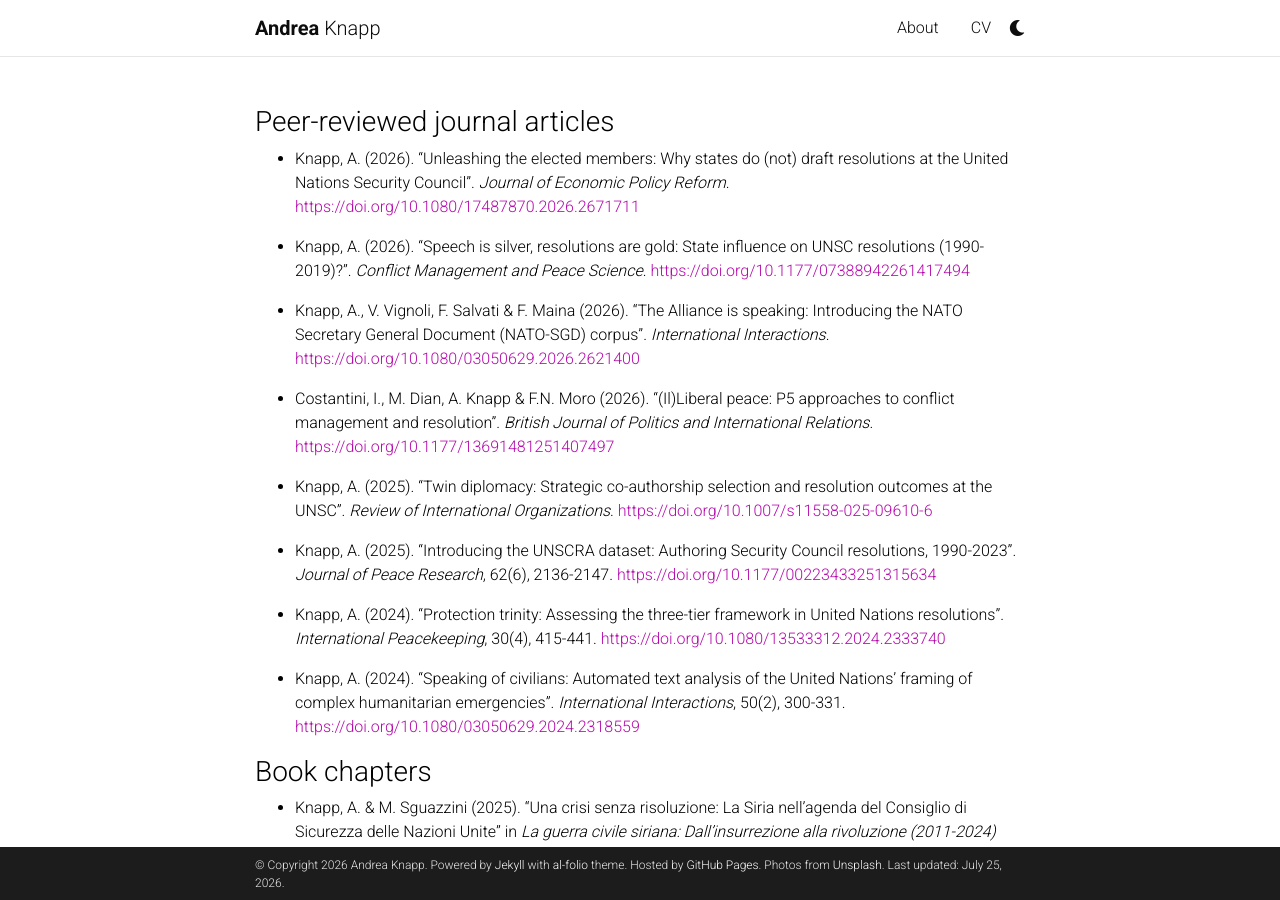
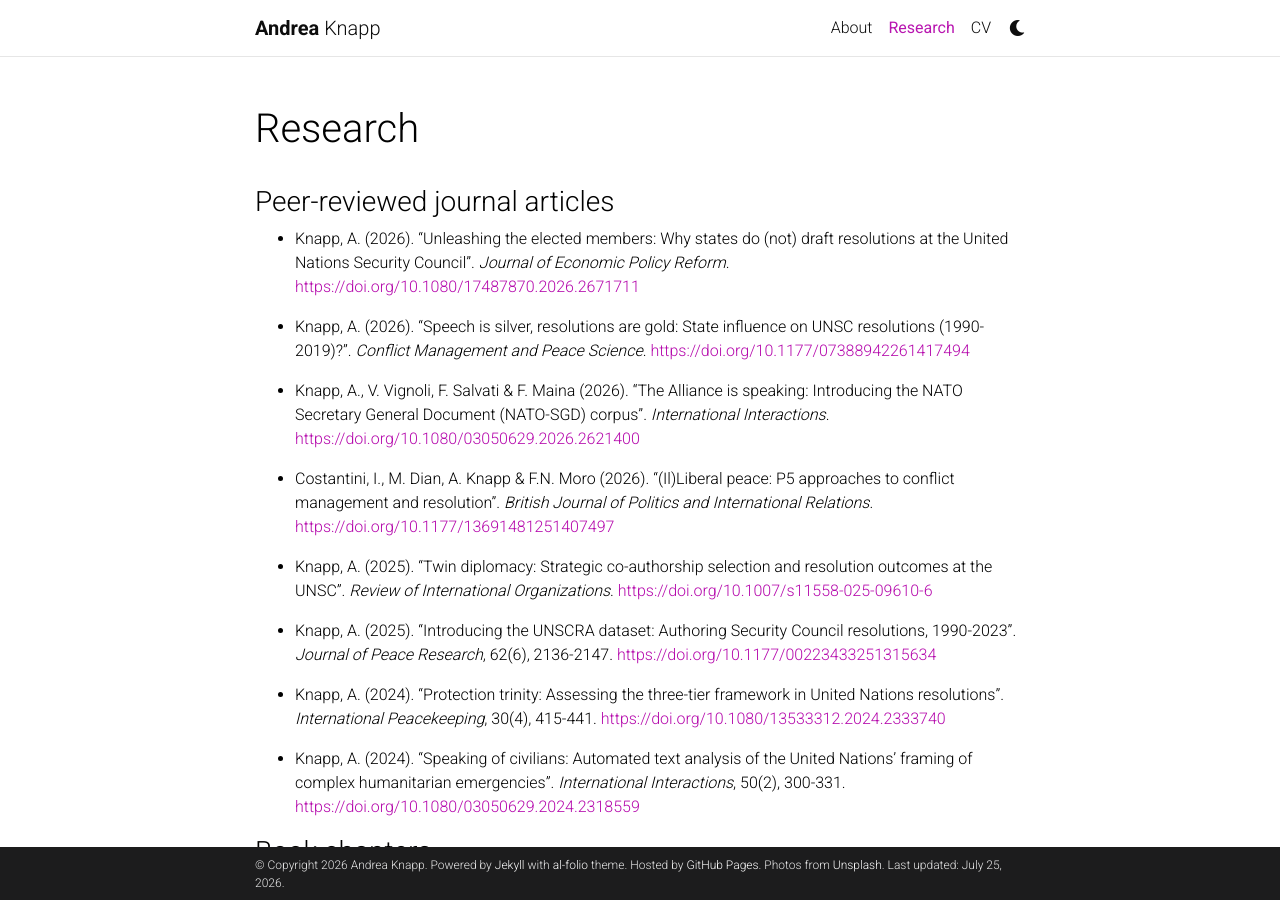
Before and after one commit to andrea-knpp/website, a Jekyll site: the page built from _pages/research.md, in a window 1280 px wide and 900 px high. Built offline with Jekyll 4.4.1, drawn with Linux system fonts in a browser that asks for light colours; comment, search, counter and statistics services are not loaded; a style sheet for code colours, icons or effects is not loaded.

Commit message:
Update research.md

```diff
--- a/_pages/research.md
+++ b/_pages/research.md
@@ -1,9 +1,11 @@
 ---
 layout: page
-title:
+title: Research
 permalink: /research/
+
 nav: true
 nav_order: 2
+hide_title: true
 ---
 
 ### Peer-reviewed journal articles
```
